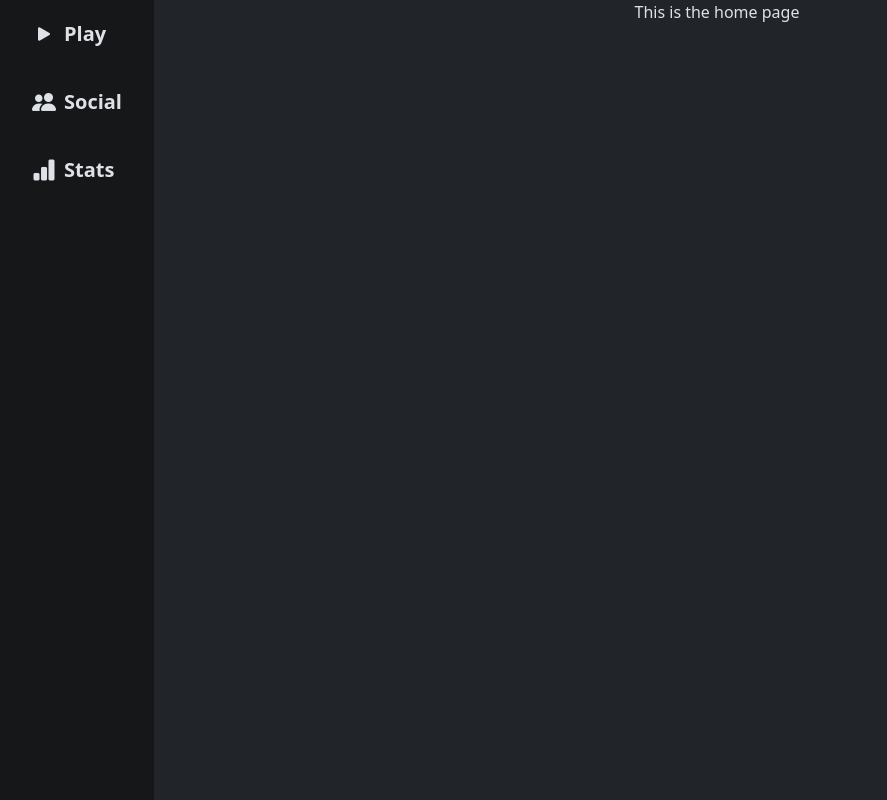
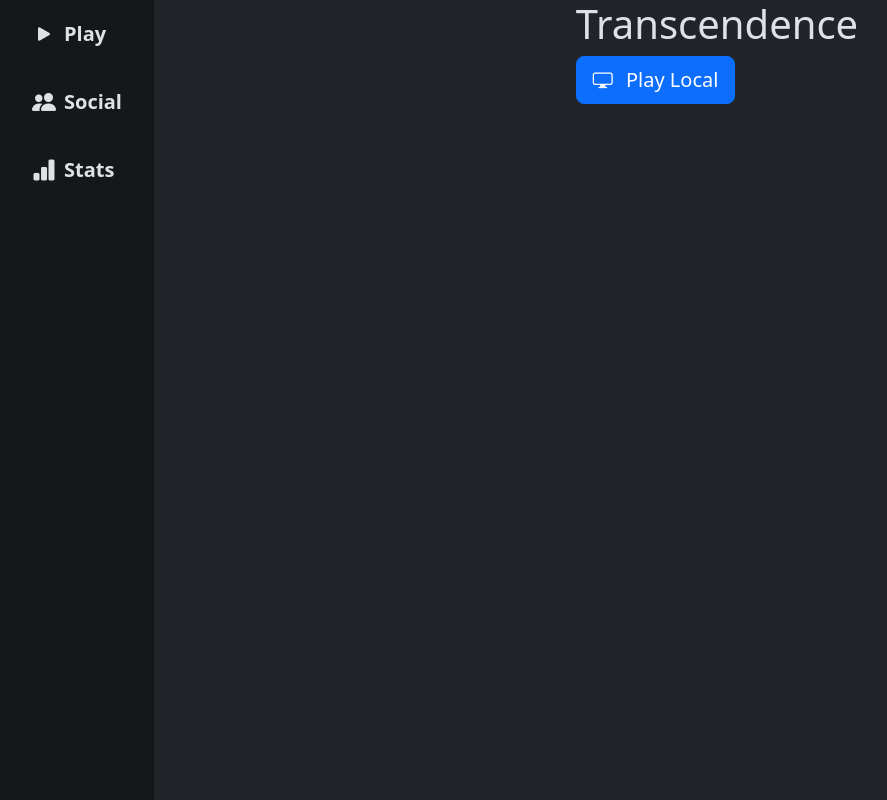
Before and after one commit to bru-correa/42-transcendence, a Django app: page / in a window 1280 px wide. Shown: the whole page, without its empty margins (0-887 px from the left). Run offline with Django 5.2, Linux system fonts and the light colour scheme.

Commit message:
feat: play page is now the home page

```diff
--- a/pong/templates/components/sidebar.html
+++ b/pong/templates/components/sidebar.html
@@ -7,7 +7,7 @@
   >
     <li class="nav-item">
       <a
-        href="/play"
+        href="/"
         class="nav-link py-3 fs-5 fw-bold text-body d-flex align-items-center icon-link-hover"
         title=""
       >
--- a/pong/templates/home.html
+++ /dev/null
@@ -1,7 +0,0 @@
-{% extends "base.html" %}
-{% block title %}
-    Home Page
-{% endblock title %}
-{% block content %}
-    <p>This is the home page</p>
-{% endblock content %}
--- a/pong/templates/game.html
+++ b/pong/templates/pages/game.html
@@ -32,7 +32,7 @@
         <span>won!</span>
       </div>
       <button id="play-again" type="button" class="btn w-75 btn-primary fw-bold">PLAY AGAIN</button>
-      <a type="button" class="btn w-75 btn-secondary fw-bold" href="/play">CLOSE</a>
+      <a type="button" class="btn w-75 btn-secondary fw-bold" href="/">CLOSE</a>
     </div>
     <canvas id="game-canvas" class="d-block mx-auto mt-1 position-absolute" />
   </div>
--- a/pong/urls.py
+++ b/pong/urls.py
@@ -3,6 +3,5 @@ from . import views
 
 urlpatterns = [
     path("", views.home, name="home"),
-    path("game", views.game, name="home"),
-    path("play", views.play, name="play")
+    path("game", views.game, name="game")
 ]
--- a/pong/views.py
+++ b/pong/views.py
@@ -1,11 +1,8 @@
 from django.shortcuts import HttpResponse, render
 
 # Create your views here.
+def game(request):
+    return render(request, "pages/game.html")
+
 def home(request):
-    return render(request, "home.html")
-
-def game(request):
-    return render(request, "game.html")
-
-def play(request):
-    return render(request, "pages/play.html")
+    return render(request, "pages/home.html")
```
Also changed, not shown: pong/templates/pages/home.html (renamed from pong/templates/pages/play.html).
